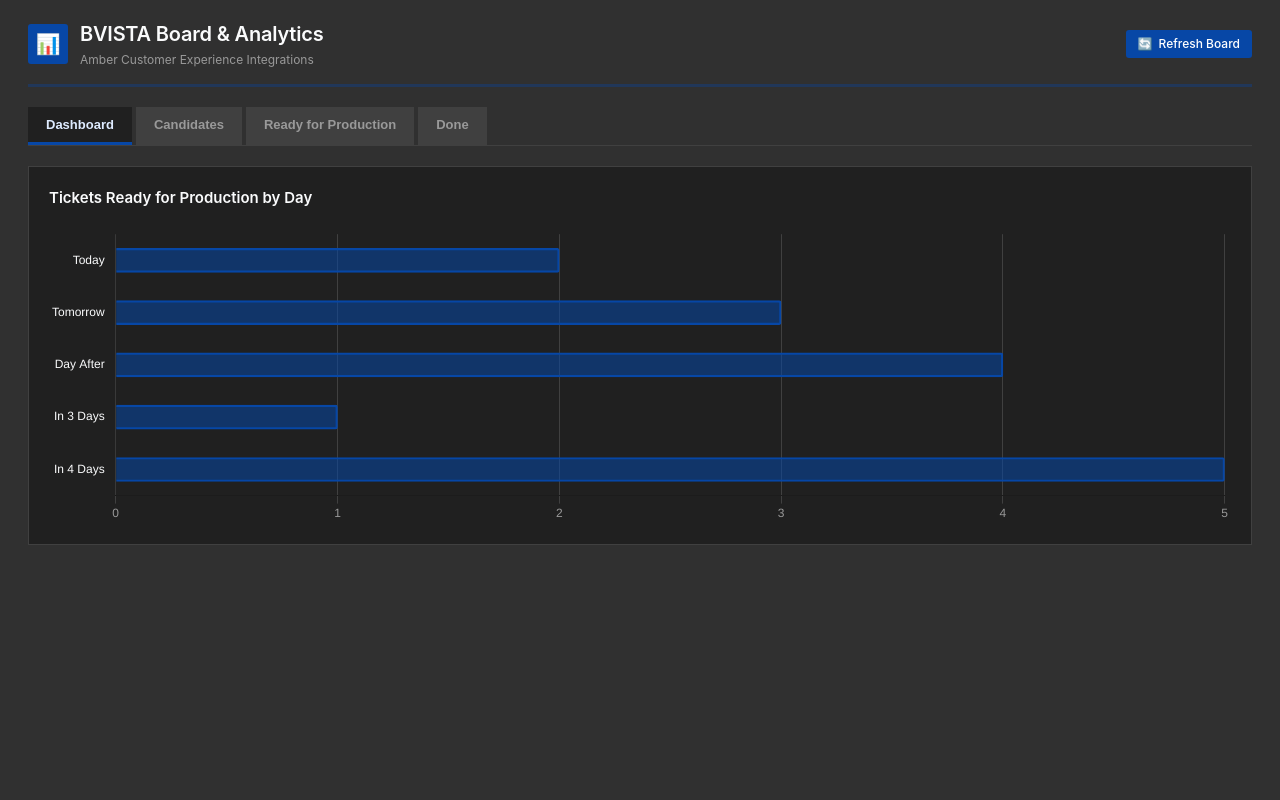
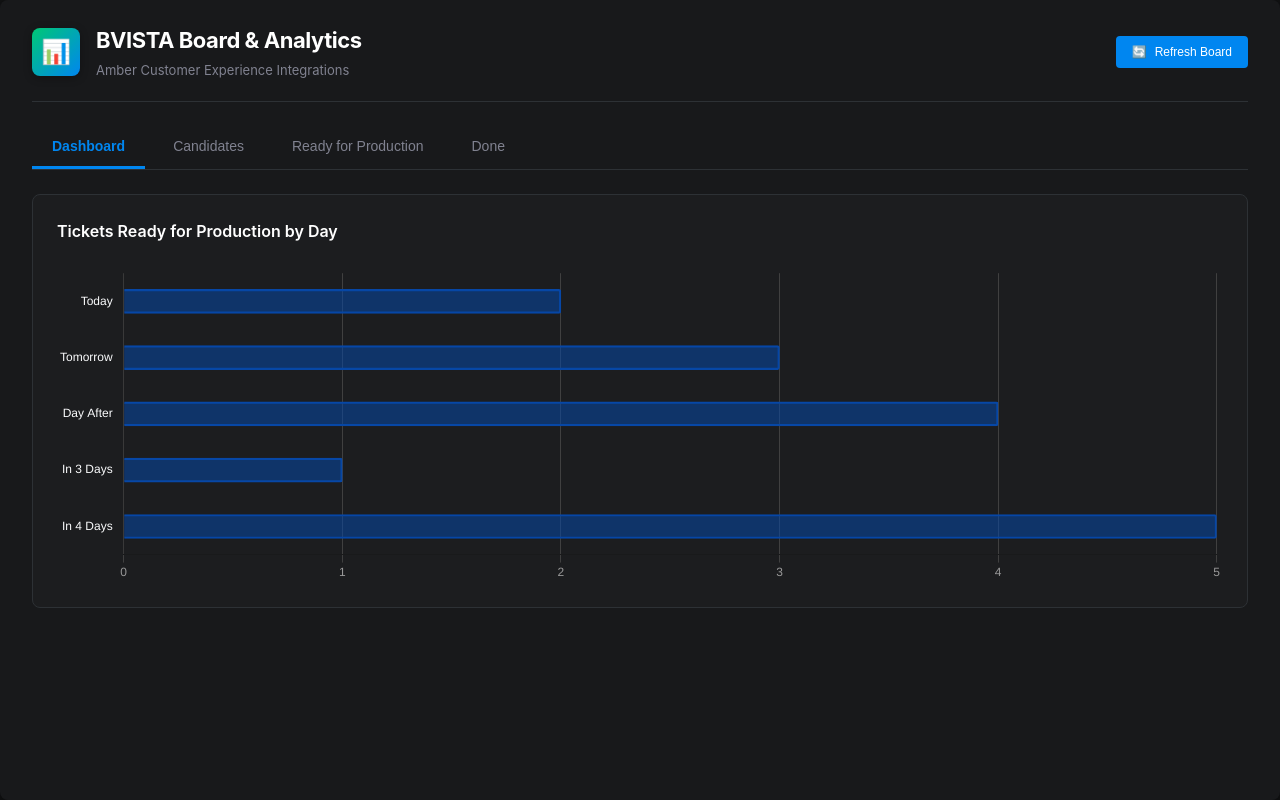
Before and after one commit to renankiel/ebvexpteam, a Flask app: page / in a window 1280 px wide. Run offline with Flask 3, Linux system fonts and the light colour scheme.

Commit message:
add monday theme

```diff
--- a/static/style.css
+++ b/static/style.css
@@ -1,6 +1,5 @@
 /* =====================================================================
-   JIRA FULL DARK THEME - COMPLETE STYLESHEET
-   Based on mellertson/Jira-Full-Dark-CSS-Theme (jira-full-dark.css)
+   MONDAY.COM CARBON/BLACK THEME - COMPLETE STYLE SHEET
    ===================================================================== */
 
    * {
@@ -15,51 +14,49 @@
 
 html,
 body {
-    background-color: #202020 !important;
-    color: #FAFBFC;
-    font-family: -apple-system, BlinkMacSystemFont, "Segoe UI", Roboto, Oxygen, Ubuntu, "Fira Sans", "Droid Sans", "Helvetica Neue", sans-serif;
+    background-color: #111213 !important; /* Preto carbono profundo */
+    color: #c5c7d0;
+    font-family: -apple-system, BlinkMacSystemFont, "Segoe UI", Roboto, "Helvetica Neue", Arial, sans-serif;
     font-size: 13px;
-    line-height: 1.42857143;
+    line-height: 1.5;
     -webkit-font-smoothing: antialiased;
 }
 
 /* --- CUSTOM SCROLLBARS --- */
 ::-webkit-scrollbar {
-    width: 8px;
-    height: 8px;
+    width: 10px;
+    height: 10px;
 }
 
 ::-webkit-scrollbar-track {
-    background: transparent;
+    background: #111213;
 }
 
 ::-webkit-scrollbar-thumb {
-    background: rgba(255, 255, 255, 0.1);
-    border-radius: 0px;
+    background: #2d3135;
+    border-radius: 5px;
 }
 
 ::-webkit-scrollbar-thumb:hover {
-    background: rgba(255, 255, 255, 0.25);
-}
-
-::-webkit-scrollbar-thumb:active {
-    background: rgba(255, 255, 255, 0.5);
+    background: #3e434a;
 }
 
 /* --- MAIN LAYOUT CONTAINER --- */
 .jira-container {
     max-width: 100%;
     min-height: 100vh;
-    background-color: #303030;
-    padding: 20px 28px;
+    background-color: #18191b; /* Cinza escuro profundo da Monday */
+    padding: 24px 32px;
+    border-radius: 8px;
+    box-shadow: 0 4px 12px rgba(0,0,0,0.4);
 }
 
 /* --- HEADER --- */
 .jira-header {
-    background-color: #303030;
-    border-bottom: 3px solid #0747A659;
-    padding-bottom: 16px;
-    margin-bottom: 20px;
+    background-color: transparent;
+    border-bottom: 1px solid #2d3135;
+    padding-bottom: 20px;
+    margin-bottom: 24px;
     display: flex;
     align-items: center;
     justify-content: space-between;
@@ -68,64 +65,66 @@ body {
 .project-info {
     display: flex;
     align-items: center;
-    gap: 12px;
+    gap: 16px;
 }
 
 .project-avatar {
-    width: 40px;
-    height: 40px;
-    background-color: #0747A6;
+    width: 48px;
+    height: 48px;
+    background: linear-gradient(135deg, #00c875, #0086f0);
     color: #ffffff;
-    border-radius: 3px;
+    border-radius: 8px;
     display: flex;
     align-items: center;
     justify-content: center;
-    font-size: 20px;
+    font-size: 24px;
+    box-shadow: 0 2px 8px rgba(0, 0, 0, 0.3);
 }
 
 .jira-header h1 {
-    color: #FAFBFC !important;
-    font-size: 20px;
-    font-weight: 600;
-    letter-spacing: -0.01em;
+    color: #ffffff !important;
+    font-size: 22px;
+    font-weight: 700;
+    letter-spacing: -0.02em;
 }
 
 .subtitle {
-    color: #999999;
-    font-size: 12px;
-    margin-top: 2px;
+    color: #808290;
+    font-size: 13px;
+    margin-top: 4px;
 }
 
 /* --- HORIZONTAL TABS --- */
 .tabs {
     display: flex;
-    gap: 4px;
-    border-bottom: 1px solid #404040;
-    margin-bottom: 20px;
-    background-color: #303030;
+    gap: 8px;
+    border-bottom: 1px solid #2d3135;
+    margin-bottom: 24px;
+    background-color: transparent;
 }
 
 .tab-button {
-    background: #404040;
-    color: #999999;
+    background: transparent;
+    color: #808290;
     border: none;
     border-bottom: 3px solid transparent;
-    padding: 10px 18px;
-    font-size: 13px;
-    font-weight: 600;
+    padding: 12px 20px;
+    font-size: 14px;
+    font-weight: 500;
     cursor: pointer;
-    transition: background-color 0.15s ease, color 0.15s ease;
+    transition: all 0.2s ease;
 }
 
 .tab-button:hover {
-    background-color: #202020;
-    color: #FAFBFC;
+    color: #ffffff;
+    background-color: #202226;
+    border-radius: 4px 4px 0 0;
 }
 
 .tab-button.active {
-    background-color: #202020;
-    color: #deebff;
-    border-bottom: 3px solid #0747A6;
+    color: #0086f0;
+    border-bottom: 3px solid #0086f0;
+    font-weight: 600;
 }
 
 .tab-content {
@@ -140,118 +139,128 @@ body {
 .metrics-section {
     display: grid;
     grid-template-columns: 1fr;
-    gap: 20px;
+    gap: 24px;
     margin-bottom: 24px;
 }
 
 .metric-card {
-    background-color: #202020;
-    border: 1px solid #404040;
-    padding: 20px;
+    background-color: #1c1d1f;
+    border: 1px solid #2d3135;
+    border-radius: 8px;
+    padding: 24px;
 }
 
 .metric-card h3 {
-    color: #FAFBFC !important;
-    font-size: 15px;
+    color: #ffffff !important;
+    font-size: 16px;
     font-weight: 600;
-    margin-bottom: 16px;
+    margin-bottom: 20px;
 }
 
 .chart-container {
     position: relative;
-    height: 300px;
+    height: 320px;
     width: 100%;
 }
 
-/* --- SECTION TITLES --- */
+/* --- SECTION TITLES / GROUP HEADERS --- */
 .table-title {
-    font-size: 14px;
+    font-size: 15px;
     font-weight: 600;
-    text-transform: uppercase;
-    letter-spacing: 0.04em;
-    padding: 10px 14px;
-    background-color: #202020;
-    border-left: 4px solid #0747A6;
-    color: #deebff;
-    margin-bottom: 12px;
+    color: #ffffff;
+    margin-bottom: 16px;
+    display: flex;
+    align-items: center;
+    gap: 8px;
 }
 
-.candidates-title {
-    border-left-color: #0747A6;
+.table-title::before {
+    content: "▼";
+    font-size: 10px;
 }
 
-.ready-title {
-    border-left-color: #3b79d5;
-}
+.candidates-title::before { color: #0086f0; }
+.ready-title::before { color: #fdab3d; }
+.done-title::before { color: #00c875; }
 
-.done-title {
-    border-left-color: #1E982D;
-}
-
-/* --- JIRA ISSUE TABLE --- */
+/* --- MONDAY TABLE STYLE --- */
 .table-responsive {
     width: 100%;
     overflow-x: auto;
-    background-color: #202020;
-    border: 1px solid #404040;
+    background-color: #1c1d1f; /* Fundo do interior da tabela */
+    border: 1px solid #2d3135;
+    border-radius: 8px;
+    box-shadow: 0 4px 10px rgba(0,0,0,0.25);
 }
 
 .jira-table {
     width: 100%;
     border-collapse: collapse;
-    background-color: #202020;
+    background-color: #1c1d1f;
     text-align: left;
 }
 
 .jira-table thead tr th {
-    background-color: #373636;
-    color: #2c78b3 !important;
-    font-size: 11px;
-    font-weight: 700;
-    text-transform: uppercase;
-    letter-spacing: 0.03em;
-    padding: 10px 12px;
-    border-bottom: 1px solid #404040;
+    background-color: #18191b;
+    color: #c5c7d0;
+    font-size: 12px;
+    font-weight: 500;
+    padding: 12px 14px;
+    border-bottom: 1px solid #2d3135;
+    border-right: 1px solid #202226;
     white-space: nowrap;
 }
 
 .jira-table tbody tr {
-    background-color: #202020;
-    border-bottom: 1px solid #404040;
-    transition: background-color 0.1s ease;
+    border-bottom: 1px solid #2d3135;
+    transition: background-color 0.15s ease;
 }
 
 .jira-table tbody tr:hover {
-    background-color: #404040;
+    background-color: #202226; /* Hover escuro sutil */
 }
 
 .jira-table tbody tr td {
-    padding: 9px 12px;
-    color: #999999;
+    padding: 10px 14px;
+    color: #c5c7d0;
     vertical-align: middle;
+    border-right: 1px solid #2d3135;
     white-space: nowrap;
 }
 
+/* --- GROUPING HEADERS (Sprints) --- */
 .version-row td {
-    background-color: #303030 !important;
-    color: #deebff !important;
-    font-weight: 700;
-    font-size: 12px;
-    padding: 8px 12px !important;
-    border-left: 3px solid #0747A6;
+    background-color: #202226 !important;
+    color: #ffffff !important;
+    font-weight: 600;
+    font-size: 13px;
+    padding: 10px 14px !important;
+    border-left: 6px solid #0086f0 !important;
+    border-right: none !important;
+}
+
+/* --- MONDAY BARRA LATERAL ESQUERDA POR GRUPOS --- */
+.row-candidates td:first-child {
+    border-left: 6px solid #0086f0 !important; /* Barra Azul (Candidates) */
+}
+.row-ready td:first-child {
+    border-left: 6px solid #fdab3d !important; /* Barra Laranja (Ready) */
+}
+.row-done td:first-child {
+    border-left: 6px solid #00c875 !important; /* Barra Verde (Done) */
 }
 
 /* --- LINKS --- */
 .ticket-link,
 .snow-link {
-    color: #2d7fbe;
+    color: #0086f0;
     text-decoration: none;
-    font-weight: 600;
+    font-weight: 500;
 }
 
 .ticket-link:hover,
 .snow-link:hover {
-    color: #3b79d5;
+    color: #3b9cff;
     text-decoration: underline;
 }
 
@@ -259,287 +268,184 @@ body {
 .assignee-cell {
     display: flex;
     align-items: center;
-    gap: 8px;
-    color: #FAFBFC;
+    gap: 10px;
+    color: #ffffff;
 }
 
 .avatar-circle {
-    width: 24px;
-    height: 24px;
+    width: 26px;
+    height: 26px;
     border-radius: 50%;
-    background-color: #0747A6;
+    background-color: #2d3135;
+    border: 1px solid #3e434a;
     color: #ffffff;
     display: inline-flex;
     align-items: center;
     justify-content: center;
     font-size: 11px;
-    font-weight: 700;
+    font-weight: 600;
     flex-shrink: 0;
 }
 
-/* --- ISSUE TYPE BADGES --- */
-.badge-type {
-    display: inline-block;
-    padding: 2px 8px;
-    font-size: 11px;
-    font-weight: 700;
-    border-radius: 3px;
+/* --- STATUS LOZENGES (Cores Sólidas Monday.com Carbon) --- */
+.badge-status {
+    display: block;
+    width: 100%;
+    padding: 6px 12px;
+    font-size: 12px;
+    font-weight: 500;
+    text-align: center;
+    border-radius: 4px;
     color: #ffffff;
-}
-
-.badge-type.story {
-    background-color: #2e6b31;
-}
-
-.badge-type.task,
-.badge-type.subtask {
-    background-color: #2f557b;
-}
-
-.badge-type.bug {
-    background-color: #841f1f;
-}
-
-/* --- CLOUD BADGES --- */
-.badge-cloud {
-    display: inline-block;
-    padding: 2px 8px;
-    font-size: 11px;
-    font-weight: 600;
-    border-radius: 3px;
-    background-color: #303030;
-    color: #deebff;
-    border: 1px solid #404040;
-}
-
-.badge-cloud.sales {
-    background-color: #083376;
-    color: #deebff;
-}
-
-.badge-cloud.service {
-    background-color: #443a33;
-    color: #ffffff;
-}
-
-/* --- STATUS LOZENGES --- */
-.badge-status {
-    display: inline-block;
-    padding: 2px 8px;
-    font-size: 11px;
-    font-weight: 700;
-    text-transform: uppercase;
-    border-radius: 3px;
-    background-color: rgba(74, 103, 133, 0.63);
-    border: 1px solid rgba(74, 103, 133, 0.63);
-    color: #FAFBFC;
+    box-shadow: 0 1px 3px rgba(0,0,0,0.15);
 }
 
 .badge-status.status-in-dev,
 .badge-status.status-in-test,
 .badge-status.status-ready-for-test,
 .badge-status.status-dev-complete {
-    background-color: rgba(59, 127, 196, 0.63);
-    border-color: rgba(59, 127, 196, 0.63);
-    color: #deebff;
+    background-color: #fdab3d; /* Em andamento (Laranja) */
 }
 
 .badge-status.status-on-hold {
-    background-color: rgba(255, 211, 81, 0.63);
-    border-color: rgba(255, 211, 81, 0.63);
-    color: #FAFBFC;
+    background-color: #e2445c; /* Parado (Vermelho) */
 }
 
 .badge-status.status-ready-for-production,
 .badge-status.status-done {
-    background-color: rgba(20, 137, 44, 0.63);
-    border-color: rgba(20, 137, 44, 0.63);
-    color: #FAFBFC;
+    background-color: #00c875; /* Feito (Verde) */
 }
 
 /* --- YES / NO / N/A BADGES --- */
 .badge-yn {
     display: inline-block;
-    padding: 2px 7px;
+    padding: 4px 10px;
     font-size: 11px;
-    font-weight: 700;
-    border-radius: 3px;
+    font-weight: 600;
+    border-radius: 4px;
     text-align: center;
+    min-width: 54px;
 }
 
 .badge-yn.yes {
-    background-color: #1c2d1a;
-    color: #4FAA47;
-    border: 1px solid #256921;
+    background-color: #00c875;
+    color: #ffffff;
 }
 
 .badge-yn.no {
-    background-color: #33191a;
-    color: #c76060;
-    border: 1px solid #862a2a;
+    background-color: #e2445c;
+    color: #ffffff;
 }
 
 .badge-yn.na,
 .badge-yn.n-a {
-    background-color: #2e2e2e;
-    color: #8c8c8c;
-    border: 1px solid #484848;
+    background-color: #2d3135;
+    color: #c5c7d0;
 }
 
 .pr-text {
-    background-color: #083376;
-    color: #FAFBFC;
-    padding: 2px 6px;
-    border-radius: 3px;
+    background-color: #202226;
+    color: #0086f0;
+    border: 1px solid #2d3135;
+    padding: 4px 8px;
+    border-radius: 4px;
     font-family: monospace;
     font-size: 12px;
 }
 
-/* --- JIRA PRIMARY BLUE BUTTON ("Create page", "Create SNOW") --- */
+/* --- MONDAY BLUE BUTTON --- */
 .btn-confluence {
-    background-color: #0747A6;
+    background-color: #0086f0;
     color: #ffffff !important;
     border: none;
-    border-radius: 3px;
-    height: 28px;
-    line-height: 28px;
-    padding: 0 12px;
+    border-radius: 4px;
+    height: 32px;
+    padding: 0 16px;
     font-size: 12px;
     font-weight: 500;
-    font-family: inherit;
     cursor: pointer;
-    text-shadow: none;
     display: inline-flex;
     align-items: center;
     justify-content: center;
-    gap: 6px;
-    transition: background-color 0.12s ease-out;
+    gap: 8px;
+    transition: background-color 0.2s;
 }
 
 .btn-confluence:hover {
-    background-color: #285aa4;
-    color: #ffffff !important;
-}
-
-.btn-confluence:active {
-    background-color: #083376;
-    color: #deebff !important;
+    background-color: #0070cd;
 }
 
 .btn-confluence.btn-error {
-    background-color: #862a2a;
-    color: #ffffff !important;
+    background-color: #e2445c;
 }
 
 .btn-confluence.btn-error:hover {
-    background-color: #c31d1d;
-}
-
-.loading-state {
-    color: #deebff;
-    font-size: 12px;
-    font-weight: 500;
+    background-color: #b93245;
 }
 
 .confluence-link-success {
-    background-color: #404040;
-    color: #deebff !important;
-    border: 1px solid #0747A6;
-    border-radius: 3px;
-    height: 28px;
-    line-height: 26px;
-    padding: 0 12px;
+    background-color: #202226;
+    color: #00c875 !important;
+    border: 1px solid #00c875;
+    border-radius: 4px;
+    height: 32px;
+    padding: 0 16px;
     font-size: 12px;
     font-weight: 500;
     text-decoration: none;
     display: inline-flex;
     align-items: center;
     justify-content: center;
-    transition: background-color 0.12s ease-out, border-color 0.12s ease-out;
+    transition: all 0.2s;
 }
 
 .confluence-link-success:hover {
-    background-color: #0747A6;
+    background-color: #00c875;
     color: #ffffff !important;
-    text-decoration: none;
 }
 
-/* --- COMPACT ICON BUTTONS FOR ALM PAGE (VIEW & UPDATE) --- */
+/* --- ACTION ICON BUTTONS --- */
 .alm-action-group {
     display: inline-flex;
     align-items: center;
-    gap: 6px;
+    gap: 8px;
 }
 
 .btn-icon {
-    width: 28px;
-    height: 28px;
-    background-color: #404040;
-    color: #deebff !important;
-    border: 1px solid #0747A6;
-    border-radius: 3px;
+    width: 32px;
+    height: 32px;
+    background-color: #202226;
+    color: #c5c7d0 !important;
+    border: 1px solid #2d3135;
+    border-radius: 4px;
     display: inline-flex;
     align-items: center;
     justify-content: center;
     cursor: pointer;
-    text-decoration: none;
-    padding: 0;
-    transition: background-color 0.12s ease-out, border-color 0.12s ease-out, color 0.12s ease-out;
+    transition: all 0.2s;
 }
 
 .btn-icon:hover {
-    background-color: #0747A6;
+    background-color: #0086f0;
     color: #ffffff !important;
+    border-color: #0086f0;
 }
 
-.btn-icon:active {
-    background-color: #083376;
-}
-
-.btn-icon:disabled {
-    opacity: 0.65;
-    cursor: wait;
-}
-
-/* Green feedback border when attachments finish syncing */
 .btn-icon-synced {
-    background-color: #1c2d1a !important;
-    border-color: #4FAA47 !important;
-    color: #4FAA47 !important;
-}
-
-.no-panel-text {
-    color: #606060;
-    font-size: 14px;
-    font-weight: bold;
-    user-select: none;
-}
-
-/* --- GLOBAL & BUTTON SPIN ANIMATION --- */
-.spin-animation {
-    display: inline-block;
-    animation: spin 0.8s linear infinite;
-}
-
-@keyframes spin {
-    0% {
-        transform: rotate(0deg);
-    }
-    100% {
-        transform: rotate(360deg);
-    }
+    background-color: #00c875 !important;
+    border-color: #00c875 !important;
+    color: #ffffff !important;
 }
 
 /* --- SIGN-OFF GROUP --- */
 .signoff-group {
     display: flex;
-    gap: 4px;
+    gap: 6px;
     align-items: center;
 }
 
 .signoff-group .badge-yn {
     font-size: 10px;
-    padding: 2px 6px;
-    min-width: 50px;
-    text-align: center;
+    padding: 3px 6px;
+    min-width: 58px;
 }
--- a/templates/index.html
+++ b/templates/index.html
@@ -69,7 +69,7 @@
                     </thead>
                     <tbody id="candidates-tbody">
                         {% for group in candidates %}
-                            <tr class="version-row">
+                            <tr class="row-candidates">
                                 <td colspan="14">{{ group.version }}</td>
                             </tr>
                             {% for ticket in group.tickets %}
@@ -529,7 +529,7 @@
 
                     data.candidates.forEach(group => {
                         candidatesTbody.innerHTML += `
-                            <tr class="version-row">
+                            <tr class="row-candidates">
                                 <td colspan="14">${group.version}</td>
                             </tr>`;
 
```
